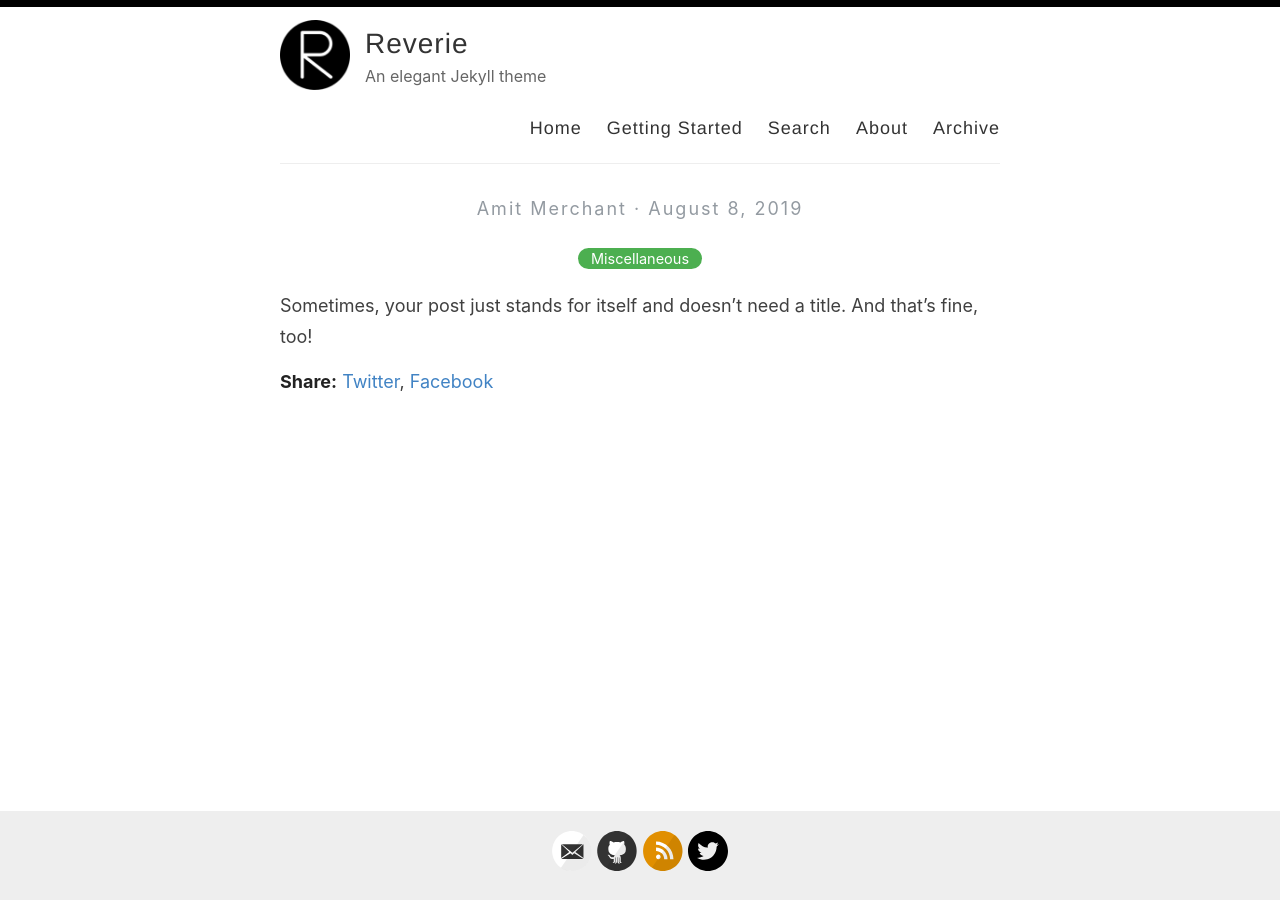
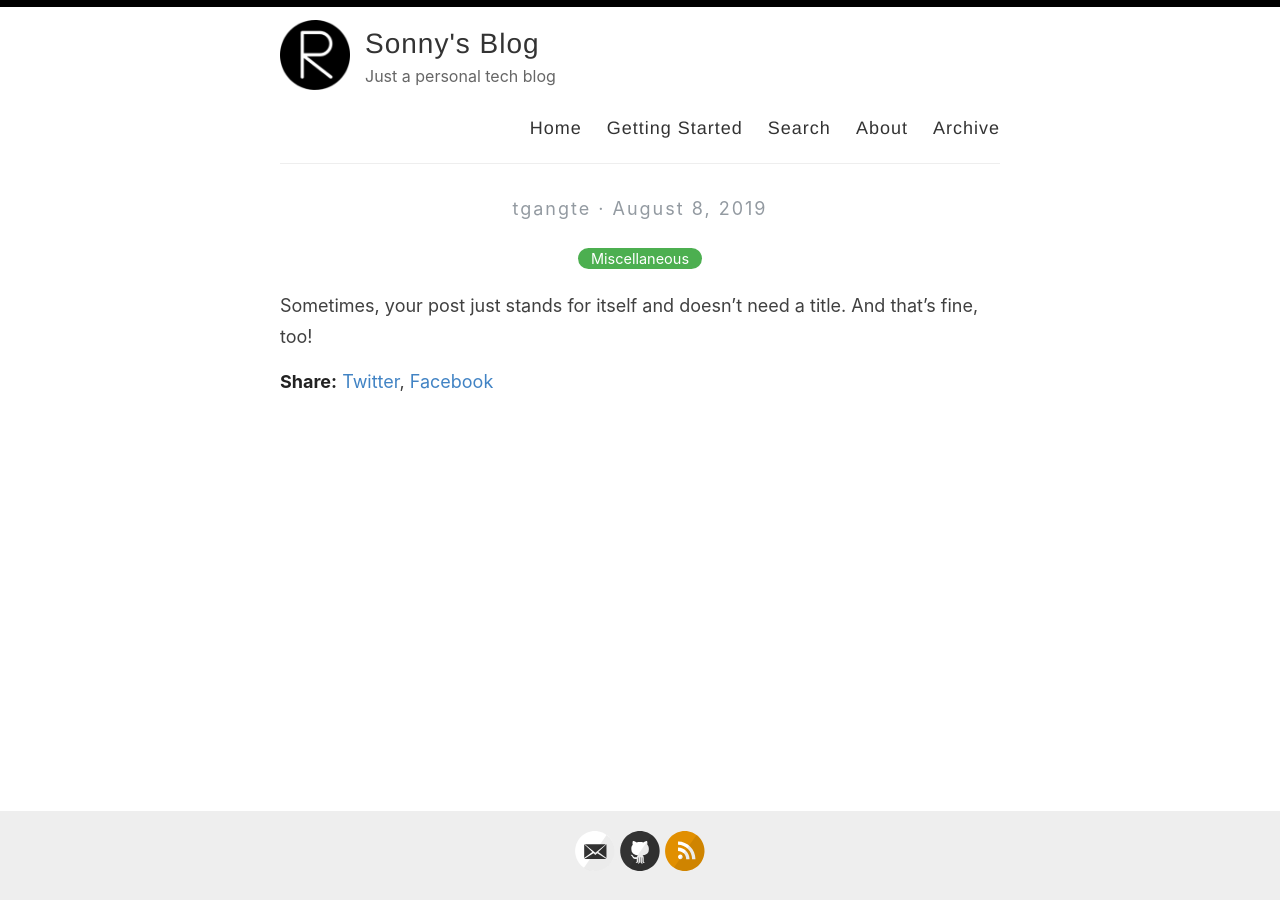
Before and after one commit to tgangte/tgangte.github.io, a Jekyll site: the page built from _posts/2019-08-08-no-title-posts.md, in a window 1280 px wide. Built offline with Jekyll 4.4.1, drawn with Linux system fonts in a browser that asks for light colours.

Commit message:
Update _config.yml

```diff
--- a/_config.yml
+++ b/_config.yml
@@ -3,13 +3,13 @@
 #
 
 # Name of your site (displayed in the header)
-name: Reverie
+name: Sonny's Blog
 
 # Name of the author
-author: Amit Merchant
+author: tgangte
 
 # Short bio or description (displayed in the header)
-description: An elegant Jekyll theme
+description: Just a personal tech blog
 
 # URL of your avatar or profile pic (you could use your GitHub profile pic)
 avatar: /images/reverie.png
@@ -21,18 +21,17 @@ avatar: /images/reverie.png
 # Includes an icon in the footer for each username you enter
 footer-links:
   dribbble:
-  email: amit.d.merchant@gmail.com
+  email: test@example.com
   facebook:
   flickr:
-  github: amitmerchant1990/reverie
+  github: github.com
   instagram:
   linkedin:
   pinterest:
   rss: rss
-  twitter: amit_merchant
+  twitter:
   stackoverflow:
   youtube: # channel/<your_long_string> or user/<user-name>
-  googleplus: # anything in your profile username that comes after plus.google.com/
   playconsole:
   mastodon: # <your-mastodon-instance>/@<your-user-name> eg. fosstodon.org/@username
 
@@ -41,21 +40,21 @@ footer-links:
 disqus:
 
 # Enter your Google Analytics web tracking code (e.g. UA-2110908-2) to activate tracking
-google_analytics: UA-43339302-11
+google_analytics: na
 
 # For newer "GA4" analytics, use the following instead of the "UA" entry above
 #google_analytics_ga4: G-GABC1DEFG
 
 # Your website URL (e.g. http://amitmerchant1990.github.io or http://www.amitmerchant.com)
 # Used for Sitemap.xml and your RSS feed
-url: http://www.amitmerchant.com/reverie
-enforce_ssl: https://www.amitmerchant.com/reverie
+url:
+enforce_ssl:
 
 # If you're hosting your site at a Project repository on GitHub pages
 # (http://yourusername.github.io/repository-name)
 # and NOT your User repository (http://yourusername.github.io)
 # then add in the baseurl here, like this: "/repository-name"
-baseurl: "/reverie"
+baseurl: "/blog"
 
 #
 # !! You don't need to change any of the configuration flags below !!
```
